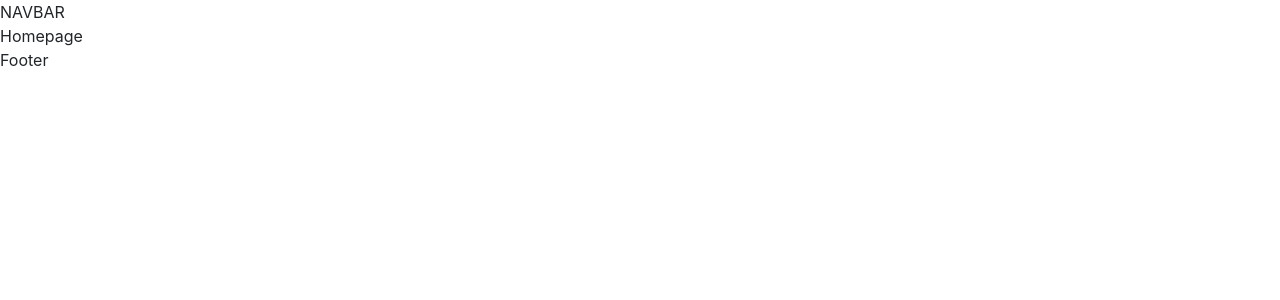
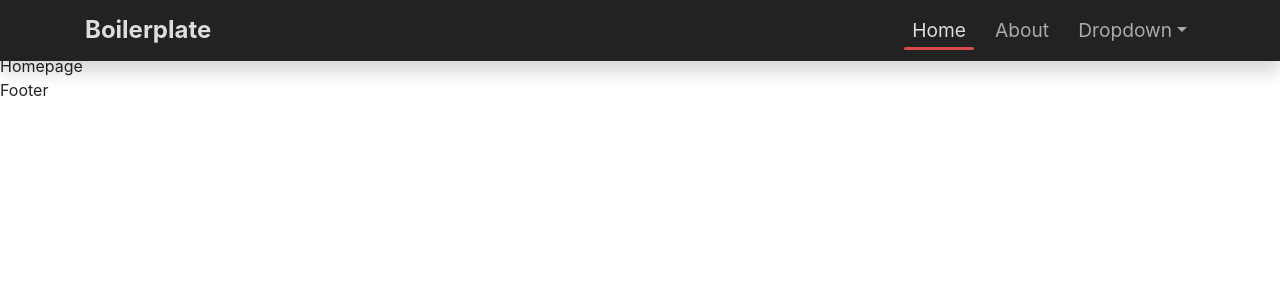
Before and after one commit to MasonWang025/react-boilerplate, a React (Create React App) app: page / in a window 1280 px wide. Shown: the top 300 px of the page. Built offline with nearby package versions, Linux system fonts and the light colour scheme.

Commit message:
mass uploa

```diff
--- a/package.json
+++ b/package.json
@@ -6,6 +6,7 @@
     "@testing-library/jest-dom": "^4.2.4",
     "@testing-library/react": "^9.5.0",
     "@testing-library/user-event": "^7.2.1",
+    "jquery": "^3.5.1",
     "node-sass": "^4.14.1",
     "react": "^16.13.1",
     "react-dom": "^16.13.1",
--- a/public/index.html
+++ b/public/index.html
@@ -51,5 +51,23 @@
       To begin the development, run `npm start` or `yarn start`.
       To create a production bundle, use `npm run build` or `yarn build`.
     -->
+
+    <!-- Optional JavaScript -->
+    <!-- jQuery first, then Popper.js, then Bootstrap JS -->
+    <script
+      src="https://code.jquery.com/jquery-3.3.1.slim.min.js"
+      integrity="sha384-q8i/X+965DzO0rT7abK41JStQIAqVgRVzpbzo5smXKp4YfRvH+8abtTE1Pi6jizo"
+      crossorigin="anonymous"
+    ></script>
+    <script
+      src="https://cdnjs.cloudflare.com/ajax/libs/popper.js/1.14.7/umd/popper.min.js"
+      integrity="sha384-UO2eT0CpHqdSJQ6hJty5KVphtPhzWj9WO1clHTMGa3JDZwrnQq4sF86dIHNDz0W1"
+      crossorigin="anonymous"
+    ></script>
+    <script
+      src="https://stackpath.bootstrapcdn.com/bootstrap/4.3.1/js/bootstrap.min.js"
+      integrity="sha384-JjSmVgyd0p3pXB1rRibZUAYoIIy6OrQ6VrjIEaFf/nJGzIxFDsf4x0xIM+B07jRM"
+      crossorigin="anonymous"
+    ></script>
   </body>
 </html>
--- a/src/components/Header.js
+++ b/src/components/Header.js
@@ -1,5 +1,88 @@
-import React from "react";
+import React, { useEffect } from "react";
+import { Link, useLocation } from "react-router-dom";
+import $ from "jquery";
 
 export default function Header() {
-  return <div>NAVBAR</div>;
+  const path = useLocation().pathname; // to determine which is active
+
+  useEffect(() => {
+    // clicking outside the navbar closes it
+    $(document).ready(() => {
+      $(document).click(function (event) {
+        var click = $(event.target);
+        var _open =
+          $(".navbar-collapse").hasClass("show") &&
+          !$(".nav-item").hasClass("show");
+        if (_open === true && !click.hasClass("navbar-toggler")) {
+          $(".navbar-toggler").click();
+        }
+      });
+    });
+  });
+
+  return (
+    <div>
+      <nav className="navbar navbar-expand-lg fixed-top">
+        <div className="container">
+          <Link className="navbar-brand" to="/">
+            <h1 id="navlogotext">Boilerplate</h1>
+          </Link>
+          {/* Hamburger Menu for collapse */}
+          <button
+            className="navbar-toggler collapsed"
+            type="button"
+            data-toggle="collapse"
+            data-target="#navbarColor01"
+            aria-controls="navbarColor01"
+            aria-expanded="false"
+            aria-label="Toggle navigation"
+          >
+            {/* <span className="navbar-toggler-icon"></span> */}
+            <span className="icon-bar top-bar"></span>
+            <span className="icon-bar middle-bar"></span>
+            <span className="icon-bar bottom-bar"></span>
+          </button>
+
+          <div className="collapse navbar-collapse" id="navbarColor01">
+            <ul className="navbar-nav ml-auto">
+              <li className={"nav-item " + (path === "/" && "active")}>
+                <Link className="nav-link" to="/">
+                  Home <span className="sr-only">(current)</span>
+                </Link>
+              </li>
+              <li className={"nav-item " + (path === "/about" && "active")}>
+                <Link className="nav-link" to="/about">
+                  About
+                </Link>
+              </li>
+              <li className="nav-item dropdown">
+                <Link
+                  className="nav-link dropdown-toggle"
+                  id="navbarDropdown"
+                  role="button"
+                  data-toggle="dropdown"
+                  aria-haspopup="true"
+                  aria-expanded="false"
+                >
+                  Dropdown
+                </Link>
+                <div className="dropdown-menu" aria-labelledby="navbarDropdown">
+                  <Link className="dropdown-item" to="/">
+                    Dropdown Item
+                  </Link>
+                  <div className="dropdown-divider"></div>
+                  <Link className="dropdown-item" to="/">
+                    Below Divider
+                  </Link>
+                  <Link className="dropdown-item" to="/">
+                    Also Below Divider
+                  </Link>
+                </div>
+              </li>
+            </ul>
+          </div>
+        </div>
+      </nav>
+    </div>
+  );
 }
--- a/src/pages/About.js
+++ b/src/pages/About.js
@@ -1,5 +1,5 @@
 import React from "react";
 
 export default function About() {
-  return <div>About page</div>;
+  return <div className="about page">About page</div>;
 }
--- a/src/pages/Home.js
+++ b/src/pages/Home.js
@@ -1,5 +1,5 @@
 import React from "react";
 
 export default function Home() {
-  return <div>Homepage</div>;
+  return <div className="home page">Homepage</div>;
 }
--- a/src/styles/App.scss
+++ b/src/styles/App.scss
@@ -1,6 +1,12 @@
 @import "./breakpoints.scss";
 @import "./variables.scss";
 @import "./other.scss";
+
+// pages
+@import "./pages/home.scss";
+
+// components
+@import "./components/header.scss";
 
 body {
   background: #fff;
@@ -14,3 +20,7 @@ body {
   scroll-behavior: smooth;
   overflow-x: hidden;
 }
+
+.page {
+  margin-top: 54px;
+}
--- /dev/null
+++ b/src/styles/components/header.scss
@@ -0,0 +1,170 @@
+.navbar {
+  background-color: $navbar-bg;
+  font-size: 1.2em;
+  font-weight: 400;
+  -webkit-box-shadow: 0 0.69rem 1rem rgba(0, 0, 0, 0.16) !important;
+  box-shadow: 0 0.69rem 1rem rgba(0, 0, 0, 0.16) !important;
+
+  .navbar-brand {
+    color: $navbar-text;
+    #navlogotext {
+      position: relative;
+      margin: 0;
+      // top: 0.15em;
+      text-transform: none;
+      font-size: 1.2em;
+      font-weight: bold;
+      -moz-user-select: none;
+      -webkit-user-select: none;
+      user-select: none;
+      img {
+        height: 1.6em;
+      }
+    }
+  }
+
+  .navbar-toggler {
+    border: none;
+    background: transparent !important;
+
+    &.collapsed,
+    &:focus,
+    &:active {
+      border: none;
+      outline: none;
+    }
+
+    /* Hamburger menu */
+    .icon-bar {
+      width: 25px;
+      height: 3px;
+      background-color: $navbar-text;
+      display: block;
+      transition: all 0.2s;
+      margin-top: 4px;
+      border-radius: 2px;
+
+      &.top-bar {
+        transform: rotate(45deg);
+        transform-origin: 10% 10%;
+      }
+      &.middle-bar {
+        opacity: 0;
+      }
+      &.bottom-bar {
+        transform: rotate(-45deg);
+        transform-origin: 10% 90%;
+      }
+    }
+
+    &.collapsed {
+      .top-bar {
+        transform: rotate(0);
+      }
+      .middle-bar {
+        opacity: 1;
+      }
+      .bottom-bar {
+        transform: rotate(0);
+      }
+    }
+  }
+
+  .nav-link {
+    transition: all 0.3s ease;
+    -webkit-transition: all 0.3s ease;
+    color: $navbar-text-secondary;
+  }
+
+  .show > .dropdown-menu {
+    max-height: 100vh;
+    visibility: visible;
+    opacity: 1;
+    pointer-events: all;
+
+    @include media("<=md") {
+      padding: 8px 0;
+    }
+  }
+
+  .dropdown-menu {
+    pointer-events: none;
+    display: block;
+    margin: 0;
+    padding: 0;
+    max-height: 0;
+    visibility: hidden;
+    transition: max-height 0.69s ease, opacity 0.45s ease, visibility 0.69s ease,
+      padding 0.75s ease;
+    overflow: hidden;
+    opacity: 0;
+    padding: 8px 0;
+    @include media("<=md") {
+      padding: 0;
+    }
+  }
+
+  .dropdown-menu {
+    -webkit-box-shadow: 0 0.69rem 1rem rgba(0, 0, 0, 0.25) !important;
+    box-shadow: 0 0.69rem 1rem rgba(0, 0, 0, 0.25) !important;
+    background: $navbar-bg;
+    .dropdown-divider {
+      border: 0.069px $navbar-text-secondary solid;
+    }
+
+    .dropdown-item {
+      color: $navbar-text-secondary;
+      transition: 0.69s ease;
+      &.active {
+        color: $navbar-text;
+        background-color: $navbar-bg;
+        transition: inherit;
+      }
+      &:hover {
+        background-color: $navbar-bg-secondary;
+      }
+    }
+  }
+
+  .active .nav-link {
+    color: $navbar-text;
+  }
+}
+
+/* NavItem underline animation */
+@media (min-width: 992px) {
+  .nav-link {
+    position: relative;
+    margin-left: 13px;
+  }
+
+  .nav-link::before {
+    content: "";
+    position: absolute;
+    width: 100%;
+    height: 2.5px;
+    top: 88%;
+    bottom: 0;
+    left: 0;
+    background-color: $navbar-accent;
+    visibility: hidden;
+    transform: scaleX(0);
+    transition: all 0.3s ease-in-out 0s;
+    border-radius: 1.5px;
+  }
+
+  .active .nav-link::before {
+    visibility: visible;
+    transform: scaleX(1);
+  }
+
+  .inactive .nav-link::before {
+    visibility: hidden;
+    transform: scaleX(0);
+  }
+
+  .nav-link:hover::before {
+    visibility: visible;
+    transform: scaleX(1);
+  }
+}
--- a/src/styles/variables.scss
+++ b/src/styles/variables.scss
@@ -1,3 +1,10 @@
+// navbar
+$navbar-bg: #222;
+$navbar-bg-secondary: #000;
+$navbar-text: #ddd;
+$navbar-text-secondary: #aaa;
+$navbar-accent: rgb(219, 74, 74);
+
 // browser-side
 $selection-color: #ddd;
 $scrollbar-track: #ccc;
```
Also changed, not shown: src/styles/pages/home.scss (added), 2 other files (tests, documents, lock files or other folders).
